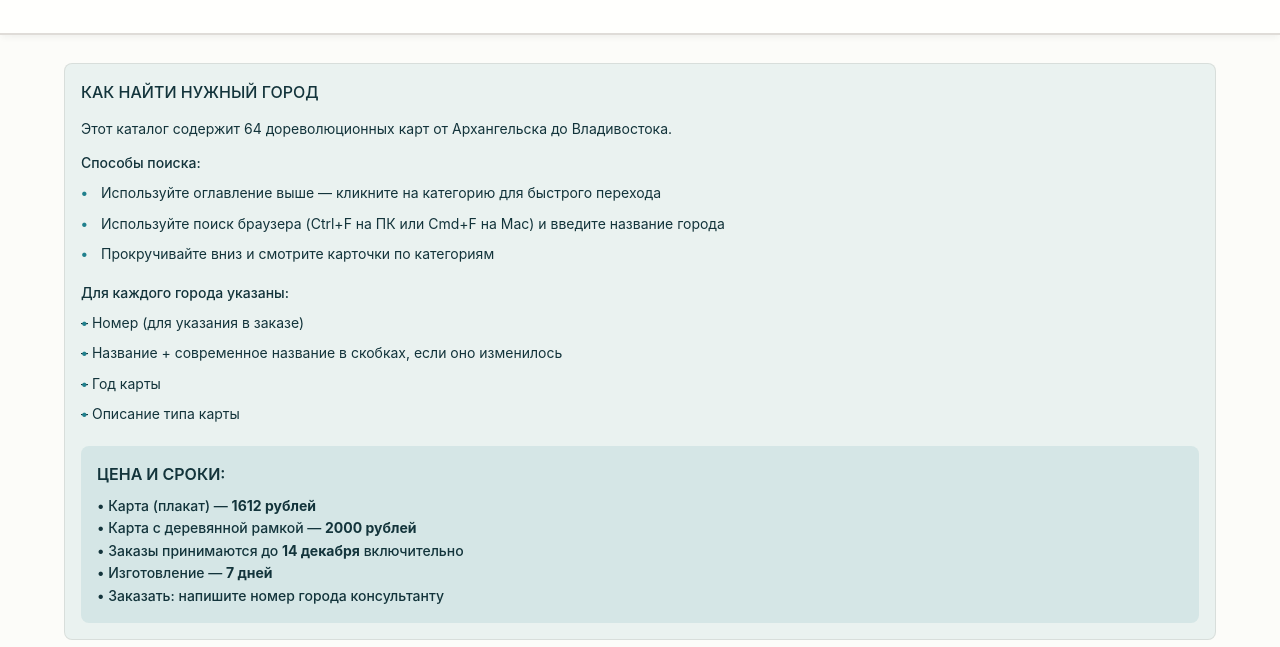
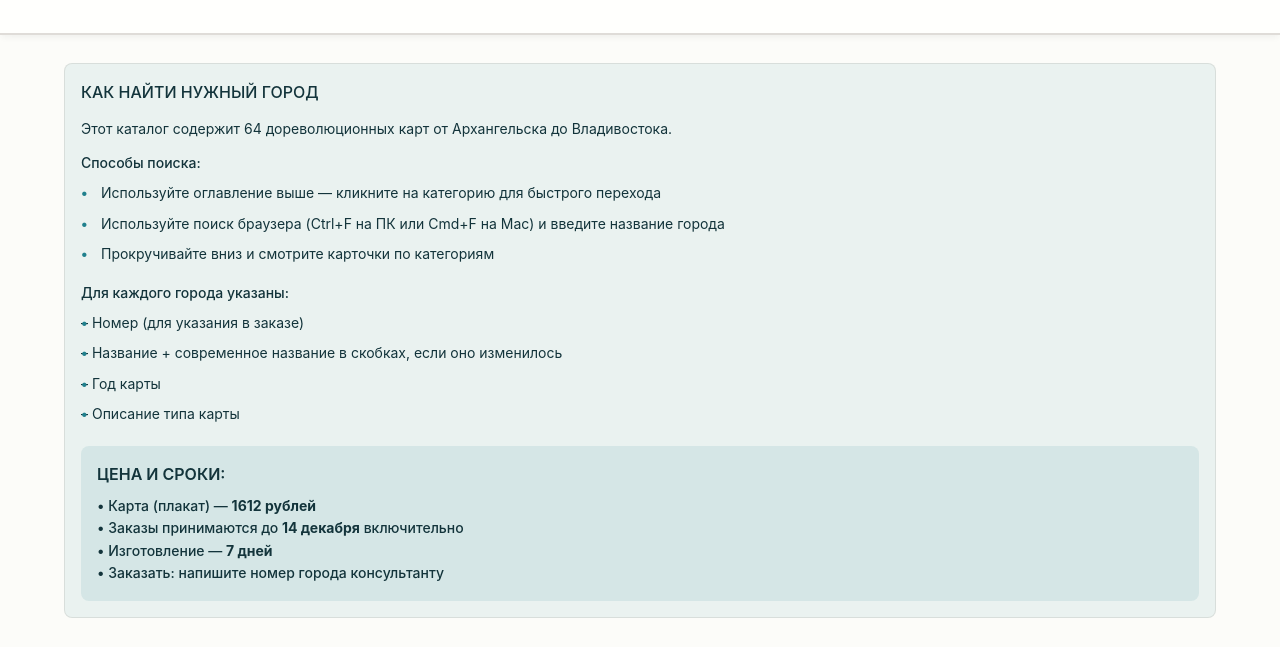
Before and after one commit to Listva-books/listva-kart, a plain HTML site: page index.html in a window 1280 px wide. Shown: the part 109-756 px from the top of the page. Drawn offline with Linux system fonts and the light colour scheme; a web font is replaced by a local one.

Commit message:
Update index.html

```diff
--- a/index.html
+++ b/index.html
@@ -388,7 +388,7 @@ body {
             <div class="price-info" style="margin-top: var(--space-20); padding: var(--space-16); background-color: rgba(var(--color-teal-500-rgb), 0.1); border-radius: var(--radius-base);">
                 <p style="font-weight: var(--font-weight-bold); font-size: var(--font-size-lg); margin-bottom: var(--space-8);">ЦЕНА И СРОКИ:</p>
                 <p style="margin-bottom: var(--space-4);">• Карта (плакат) — <strong>1612 рублей</strong></p>
-                <p style="margin-bottom: var(--space-4);">• Карта с деревянной рамкой — <strong>2000 рублей</strong></p>
+
                 <p style="margin-bottom: var(--space-4);">• Заказы принимаются до <strong>14 декабря</strong> включительно</p>
                 <p style="margin-bottom: var(--space-4);">• Изготовление — <strong>7 дней</strong></p>
                 <p style="margin-bottom: 0;">• Заказать: напишите номер города консультанту</p>
```
